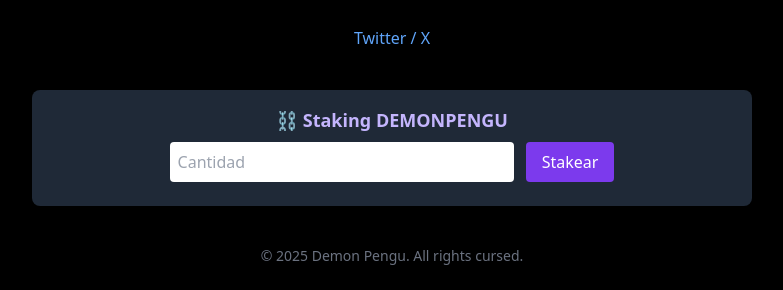
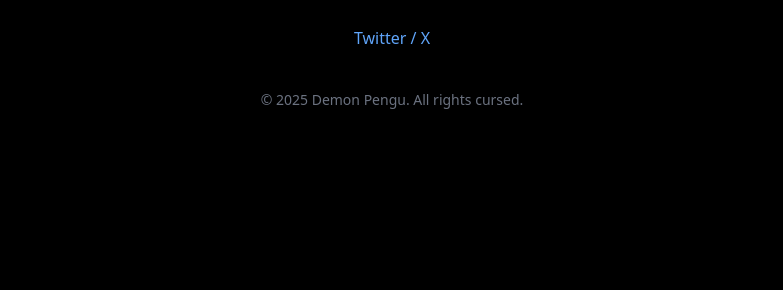
Before and after one commit to joaodionisio199907-code/demonpengu, a website: page index.html in a window 1280 px wide. Shown: the part 1398-1688 px from the top of the page, without its empty margins (248-1031 px from the left). After the commit the page ends 1532 px from the top, so only its background shows below. Drawn offline with nearby package versions, Linux system fonts and the light colour scheme; no server answers.

Commit message:
Update index.html

```diff
--- a/index.html
+++ b/index.html
@@ -78,14 +78,7 @@
   </div> -->
 
   <!-- Staking -->
-  <div class="mt-10 bg-gray-800 rounded-lg p-4">
-    <h2 class="text-lg font-bold mb-2 text-purple-300">⛓️ Staking DEMONPENGU</h2>
-    <input type="number" id="stake-amount" placeholder="Cantidad" class="p-2 rounded text-black w-1/2" />
-    <button id="stake-btn" class="ml-2 px-4 py-2 bg-purple-600 hover:bg-purple-700 rounded text-white">
-      Stakear
-    </button>
-    <p id="stake-status" class="mt-2 text-sm text-green-400"></p>
-  </div>
+
 
   <!-- Footer -->
   <footer class="mt-10 text-sm text-gray-500 text-center">
```
